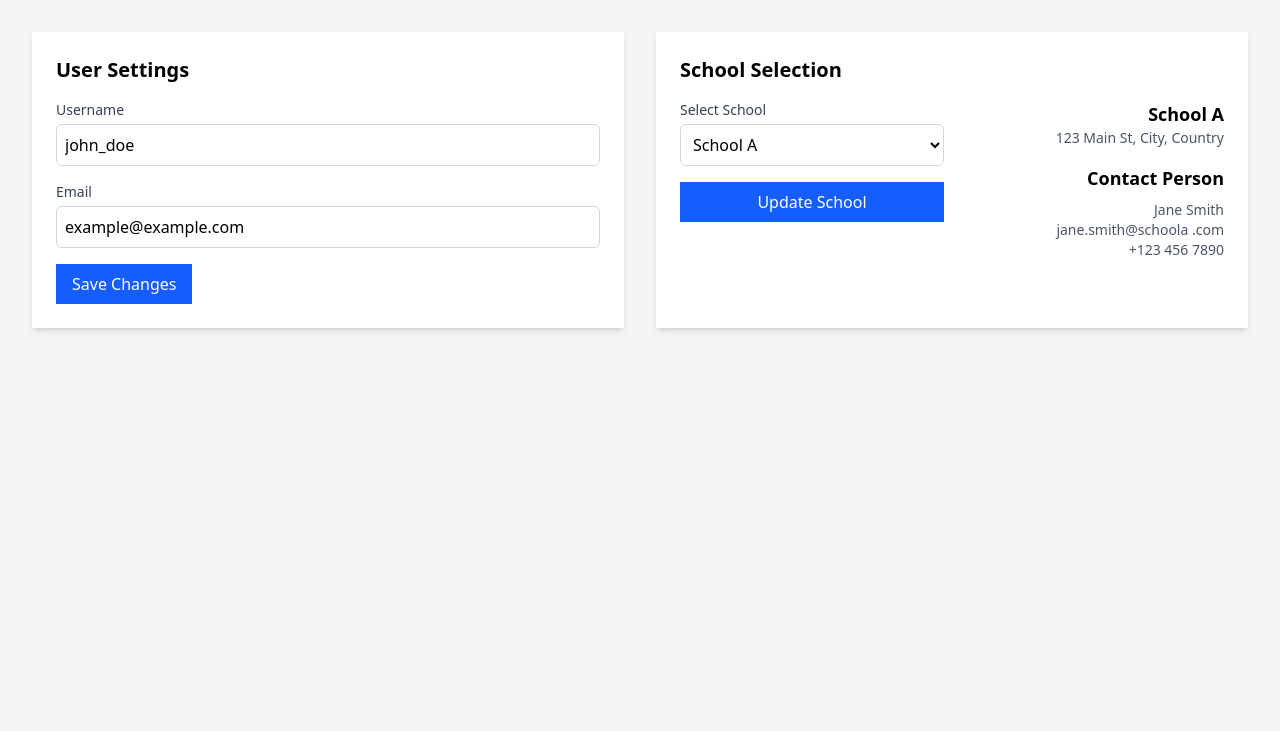
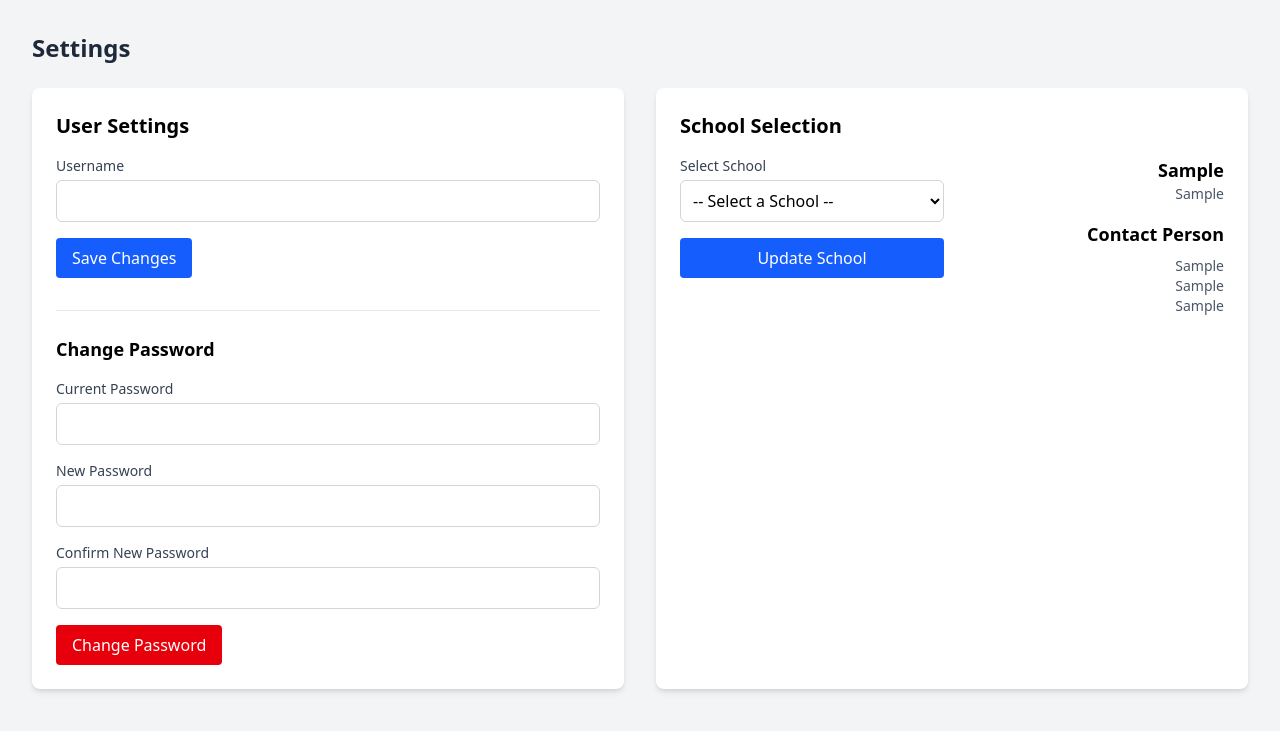
Before and after one commit to bdubtga/L2DISC-SVAHoursTracker, a Flask app: template templates/settings.html in a window 1280 px wide. Shown: the top 731 px of the page. Run offline with Flask 3, Linux system fonts and the light colour scheme; the template is opened without the code that fills it: most values are stand-ins (such as "Sample title", 1, 10 or a date in 2020).

Commit message:
settings

```diff
--- a/main.py
+++ b/main.py
@@ -54,11 +54,46 @@
         return redirect('/login')
     return render_template('recordofachievement.html')
 
-@app.route('/settings')
+@app.route('/settings', methods=['GET', 'POST'])
 def settings():
     if 'valid' not in session:
         return redirect('/login')
-    return render_template('settings.html')
+
+    user_id = session['user']
+    message = ""
+
+    if request.method == 'POST':
+        if 'update_user' in request.form:
+            username = request.form['username']
+            cur.execute('UPDATE user SET username = ? WHERE id = ?', (username, user_id))
+            con.commit()
+            message = "Username updated!"
+
+        elif 'update_school' in request.form:
+            school_id = request.form['school_id'] or None
+            cur.execute('UPDATE user SET school_id = ? WHERE id = ?', (school_id, user_id))
+            con.commit()
+            message = "School updated!"
+
+        elif 'change_password' in request.form:
+            if request.form['new_password'] != request.form['confirm_password']:
+                return render_template('settings.html', error="Passwords do not match")
+            new_password = request.form['new_password']
+            cur.execute('UPDATE user SET password = ? WHERE id = ?', (new_password, user_id))
+            con.commit()
+            message = "Password changed!"
+
+    user = cur.execute('SELECT * FROM user WHERE id = ?', (user_id,)).fetchone()
+    schools = cur.execute('SELECT * FROM school ORDER BY school').fetchall()
+    current_school = None
+    if user[3]:
+        current_school = cur.execute('SELECT * FROM school WHERE id = ?', (user[3],)).fetchone()
+
+    return render_template('settings.html',
+                         user=user,
+                         schools=schools,
+                         current_school=current_school,
+                         message=message)
 
 if __name__ == '__main__':
     app.run(port=3000, debug=True)
--- a/templates/portal.html
+++ b/templates/portal.html
@@ -27,6 +27,12 @@
             onclick="switchTab('settings')"
           >
             Settings
+          </button>
+          <button
+            class="px-3 py-2 border-b-2 focus:outline-none hover:text-blue-500 inactive"
+            onclick="window.location.href='/login'"
+          >
+            Logout
           </button>
         </div>
       </div>
--- a/templates/settings.html
+++ b/templates/settings.html
@@ -6,74 +6,154 @@
     <title>SVA - Settings</title>
     <script src="https://cdn.jsdelivr.net/npm/@tailwindcss/browser@4"></script>
   </head>
-  <body class="bg-gray-100 p-8 grid grid-cols-2 gap-8">
+  <body class="bg-gray-100 p-8">
+    <!-- header -->
+      <h1 class="text-2xl font-bold text-gray-800 mb-6">Settings</h1>
+
+    {% if error %}
+    <div class="mb-4 p-4 bg-red-100 border border-red-400 text-red-700 rounded">
+      {{ error }}
+    </div>
+    {% endif %}
+
+    {% if message %}
+    <div class="mb-4 p-4 bg-green-100 border border-green-400 text-green-700 rounded">
+      {{ message }}
+    </div>
+    {% endif %}
+
+    <div class="grid grid-cols-2 gap-8">
       <!-- user settings-->
-    <div class="bg-white shadow-md p-6">
+      <div class="bg-white shadow-md p-6 rounded-lg">
         <h2 class="text-xl font-semibold mb-4">User Settings</h2>
-      <form class="space-y-4">
+        <form method="POST" class="space-y-4">
           <div>
-          <label class="block text-sm font-medium text-gray-700"
-            >Username</label
-          >
+            <label class="block text-sm font-medium text-gray-700">Username</label>
             <input
               type="text"
+              name="username"
               class="mt-1 block w-full border border-gray-300 rounded-md p-2"
-            value="john_doe"
-          />
-        </div>
-        <div>
-          <label class="block text-sm font-medium text-gray-700">Email</label>
-          <input
-            type="email"
-            class="mt-1 block w-full border border-gray-300 rounded-md p-2"
-            value="example@example.com"
+              value="{{ user[1] if user else '' }}"
+              required
             />
           </div>
           <button
             type="submit"
-          class="bg-blue-600 text-white px-4 py-2 hover:bg-blue-700"
+            name="update_user"
+            class="bg-blue-600 text-white px-4 py-2 rounded hover:bg-blue-700 transition-colors"
           >
             Save Changes
           </button>
         </form>
+
+        <!-- change pass -->
+        <div class="mt-8 pt-6 border-t border-gray-200">
+          <h3 class="text-lg font-semibold mb-4">Change Password</h3>
+          <form method="POST" class="space-y-4">
+            <div>
+              <label class="block text-sm font-medium text-gray-700">Current Password</label>
+              <input
+                type="password"
+                name="current_password"
+                class="mt-1 block w-full border border-gray-300 rounded-md p-2"
+                required
+              />
             </div>
+            <div>
+              <label class="block text-sm font-medium text-gray-700">New Password</label>
+              <input
+                type="password"
+                name="new_password"
+                class="mt-1 block w-full border border-gray-300 rounded-md p-2"
+                required
+              />
+            </div>
+            <div>
+              <label class="block text-sm font-medium text-gray-700">Confirm New Password</label>
+              <input
+                type="password"
+                name="confirm_password"
+                class="mt-1 block w-full border border-gray-300 rounded-md p-2"
+                required
+              />
+            </div>
+            <button
+              type="submit"
+              name="change_password"
+              class="bg-red-600 text-white px-4 py-2 rounded hover:bg-red-700 transition-colors"
+            >
+              Change Password
+            </button>
+          </form>
+        </div>
+      </div>
+
       <!-- school -->
-    <div class="bg-white shadow-md p-6">
+      <div class="bg-white shadow-md p-6 rounded-lg">
         <h2 class="text-xl font-semibold mb-4">School Selection</h2>
         <div class="grid grid-cols-2 gap-4">
-        <div class="">
+          <div>
             <!-- select school -->
-          <label class="block text-sm font-medium text-gray-700"
-            >Select School</label
-          >
+            <form method="POST">
+              <label class="block text-sm font-medium text-gray-700">Select School</label>
               <select
+                name="school_id"
                 class="mt-1 block w-full border border-gray-300 rounded-md p-2"
               >
-            <option>School A</option>
-            <option>School B</option>
-            <option>School C</option>
+                <option value="">-- Select a School --</option>
+                {% for school in schools %}
+                <option
+                  value="{{ school[0] }}"
+                  {% if current_school and school[0] == current_school[0] %}selected{% endif %}
+                  data-name="{{ school[1] }}"
+                  data-address="{{ school[2] }}"
+                  data-contact="{{ school[3] }}"
+                  data-email="{{ school[4] }}"
+                  data-phone="{{ school[5] }}"
+                >
+                  {{ school[1] }}
+                </option>
+                {% endfor %}
               </select>
               <button
-            class="mt-4 bg-blue-600 text-white px-4 py-2 hover:bg-blue-700 w-full"
+                type="submit"
+                name="update_school"
+                class="mt-4 bg-blue-600 text-white px-4 py-2 rounded hover:bg-blue-700 w-full transition-colors"
               >
                 Update School
               </button>
+            </form>
           </div>
+
           <div class="flex flex-col gap-4 text-right">
             <!-- school details -->
-          <div class="flex flex-col">
-            <h3 class="text-lg font-semibold">School A</h3>
-            <p class="text-sm text-gray-600">123 Main St, City, Country</p>
+            <div class="flex flex-col" id="school-details">
+              {% if current_school %}
+              <h3 class="text-lg font-semibold">{{ current_school[1] }}</h3>
+              <p class="text-sm text-gray-600">{{ current_school[2] }}</p>
+              {% else %}
+              <h3 class="text-lg font-semibold text-gray-400">No School Selected</h3>
+              <p class="text-sm text-gray-600">Please select a school to view details</p>
+              {% endif %}
             </div>
+
             <!-- contact person -->
-          <div class="flex flex-col">
+            <div class="flex flex-col" id="contact-details">
+              {% if current_school %}
               <h4 class="text-lg font-semibold mb-2">Contact Person</h4>
-            <p class="text-sm text-gray-600">Jane Smith</p>
-            <p class="text-sm text-gray-600">jane.smith@schoola .com</p>
-            <p class="text-sm text-gray-600">+123 456 7890</p>
+              <p class="text-sm text-gray-600">{{ current_school[3] }}</p>
+              <p class="text-sm text-gray-600">{{ current_school[4] }}</p>
+              <p class="text-sm text-gray-600">{{ current_school[5] }}</p>
+              {% else %}
+              <h4 class="text-lg font-semibold mb-2 text-gray-400">Contact Person</h4>
+              <p class="text-sm text-gray-600">No contact information available</p>
+              {% endif %}
             </div>
           </div>
         </div>
       </div>
+    </div>
+
+
   </body>
 </html>
```
Also changed, not shown: db.db. Lines whose indentation alone changed are shown as unchanged.
